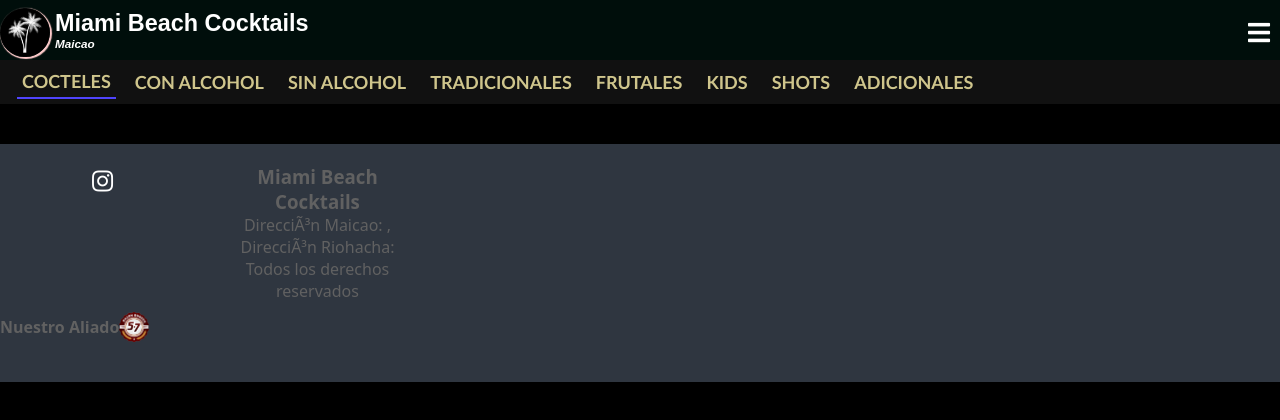
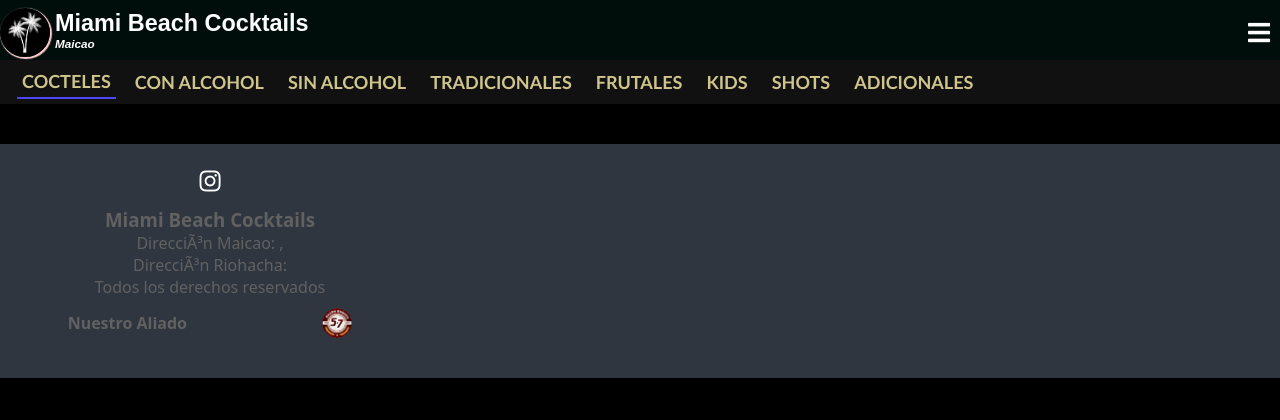
Before and after one commit to ballestax/sitetest, a plain HTML site: page index.html in a window 1280 px wide. Drawn offline with nearby package versions, Linux system fonts and the light colour scheme; no server answers.

Commit message:
Update styles.css

```diff
--- a/css/styles.css
+++ b/css/styles.css
@@ -520,7 +520,7 @@ img {
 
 .footer-container {
 	display: grid;
-	grid-template-columns: repeat(2, 1fr);
+	grid-template-columns: repeat(1, 1fr);
 	grid-gap: 10px;
 	align-items: flex-start;
 	justify-content: center;
@@ -544,6 +544,7 @@ img {
 
 .footer-partnership {
 	display: flex;
+	justify-content: space-around;
 	align-items: center;
 }
 .footer-partnership img{
```
